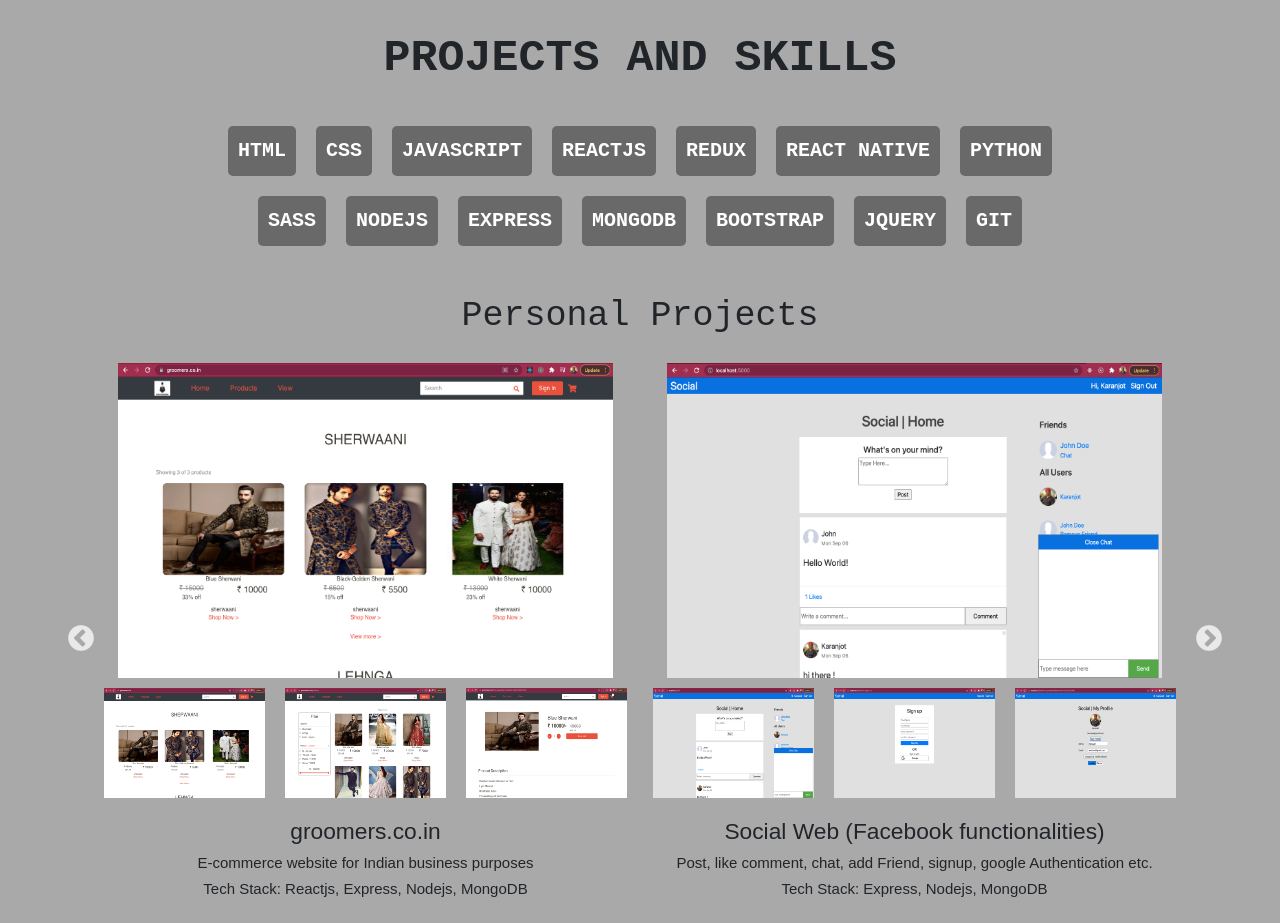
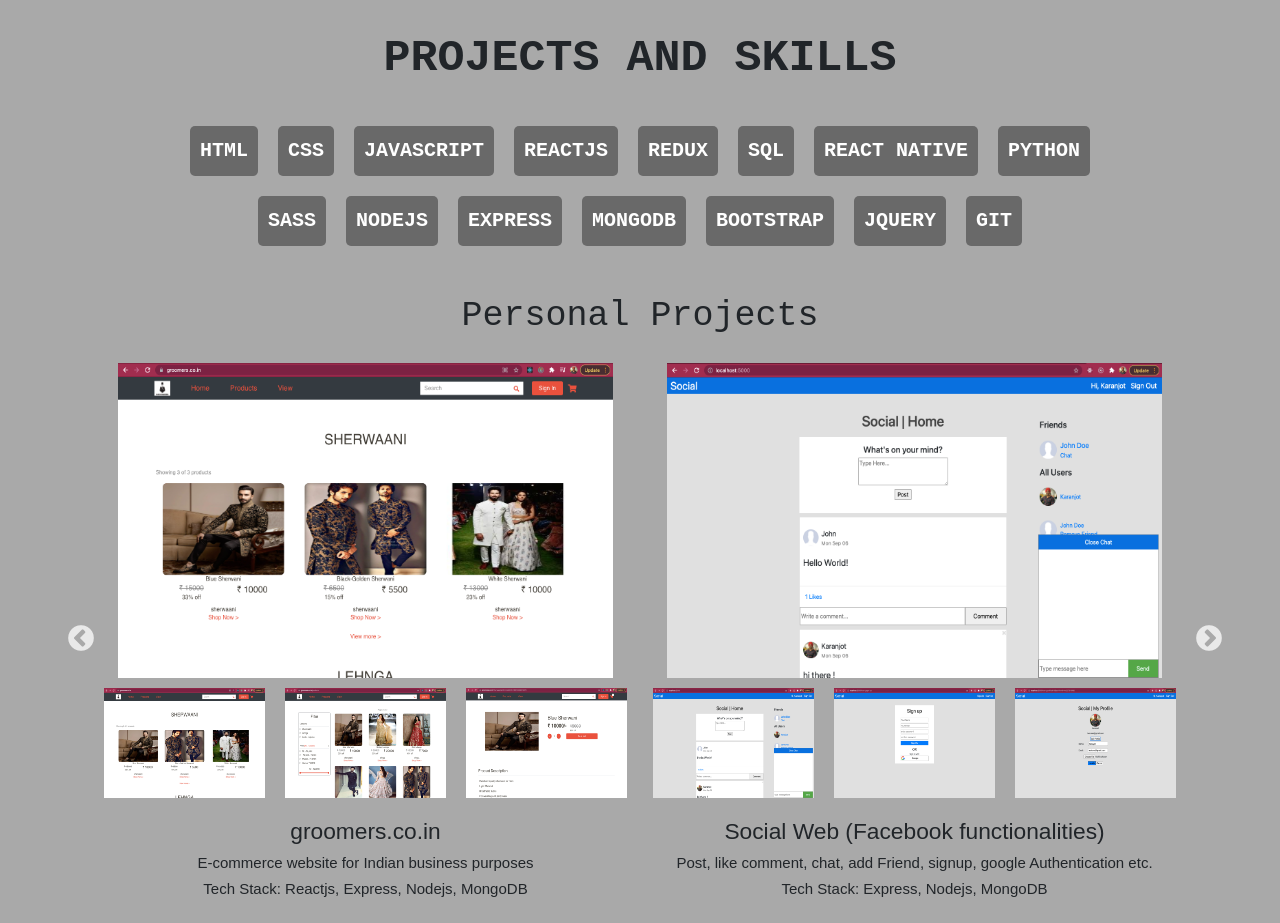
Before and after one commit to Karanjot1995/karanjot1995.github.io, a React (Create React App) app: page / in a window 1280 px wide. Shown: the part 820-1743 px from the top of the page. Built offline with nearby package versions, Linux system fonts and the light colour scheme.

Commit message:
resume update

```diff
--- a/src/components/Portfolio.js
+++ b/src/components/Portfolio.js
@@ -119,6 +119,7 @@ function Portfolio() {
                 <p className="skill-bubble">Javascript</p>
                 <p className="skill-bubble">Reactjs</p>
                 <p className="skill-bubble">Redux</p>
+                <p className="skill-bubble">SQL</p>
                 <p className="skill-bubble">React Native</p>
                 <p className="skill-bubble">Python</p>
                 <p className="skill-bubble">SASS</p>
```
Also changed, not shown: 1 other file (tests, documents, lock files or other folders).
